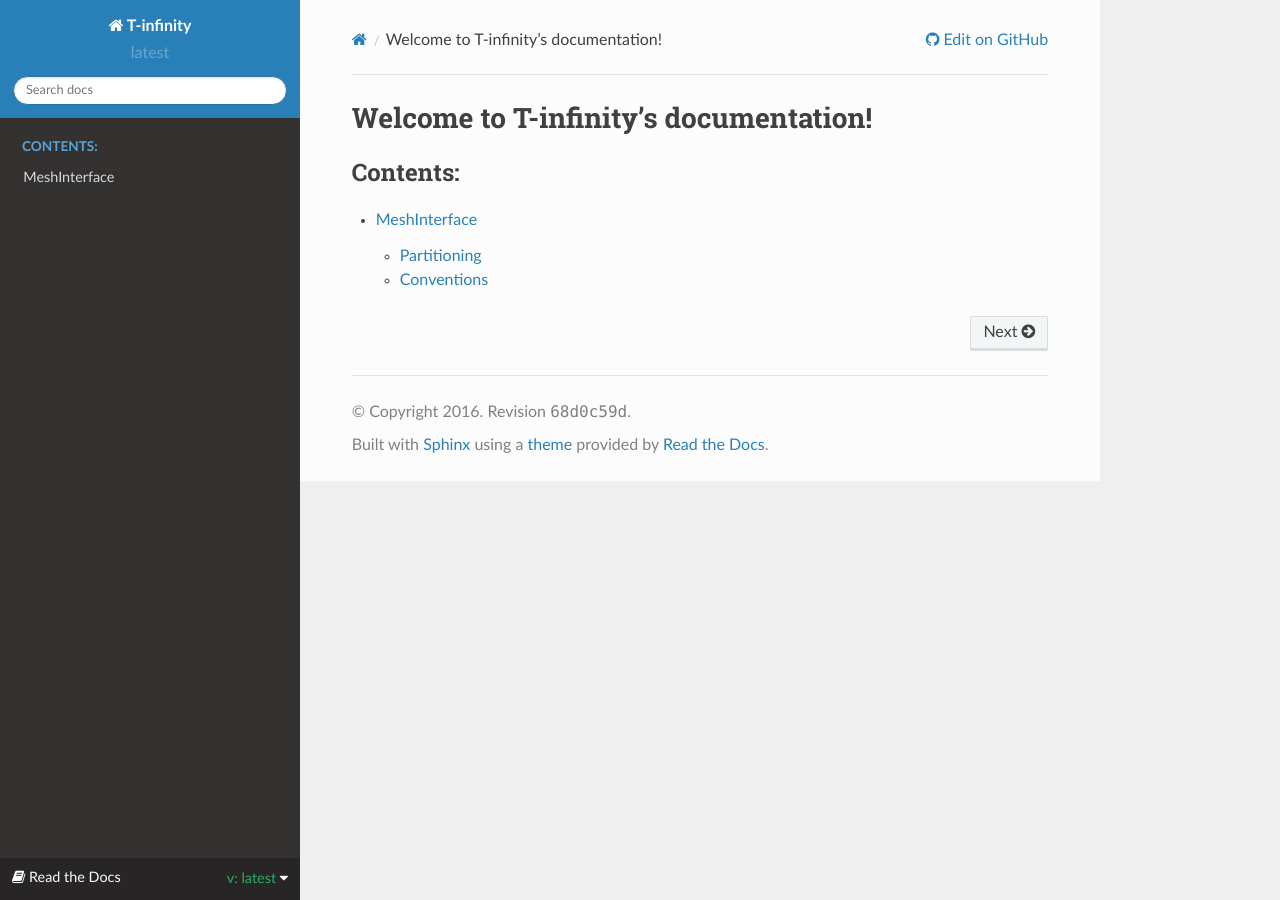
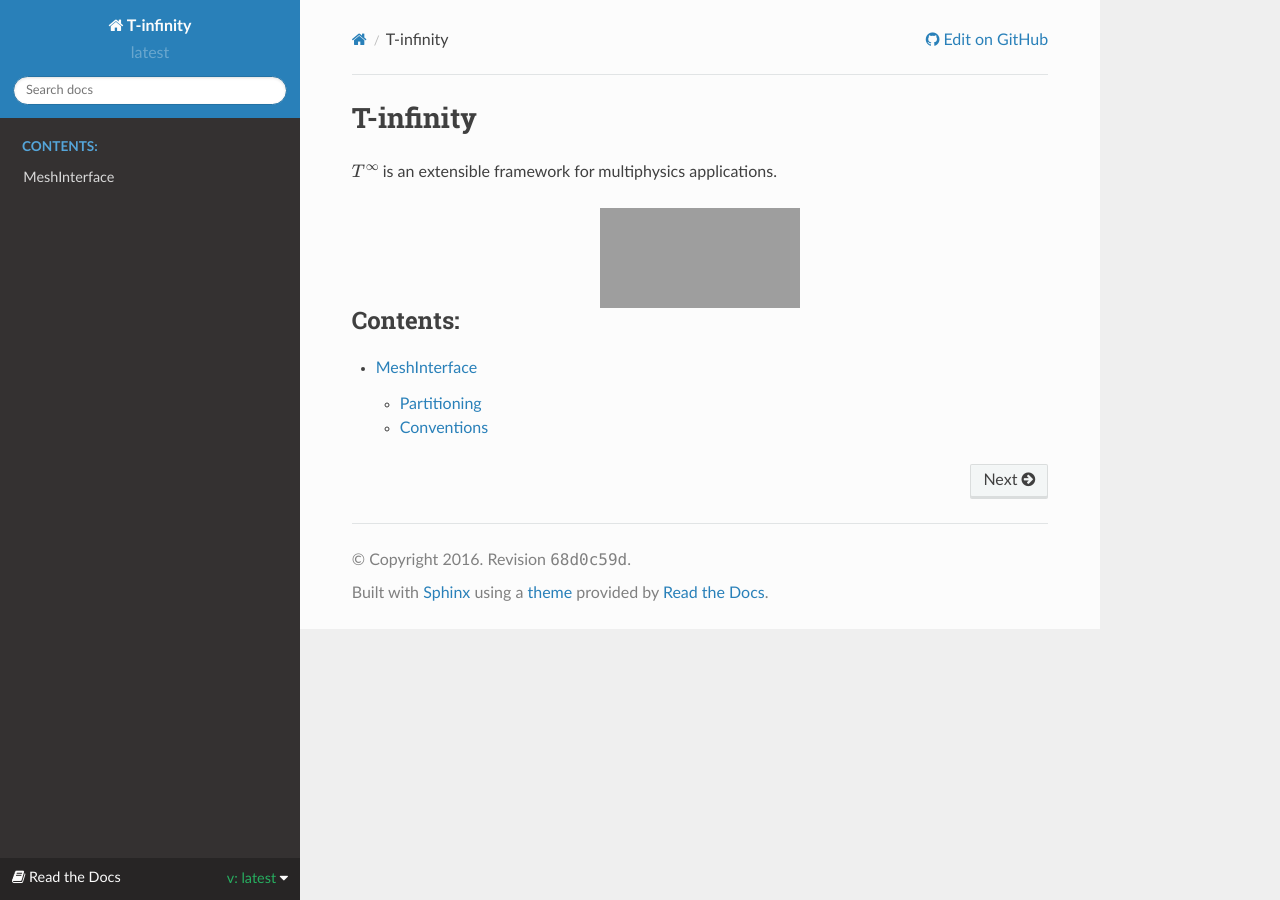
Before and after one commit to T-infinity/T-infinity-docs, a Sphinx documentation site: the page built from docs/index.rst, in a window 1280 px wide. Built offline with Sphinx 7.4.7 and the Read the Docs theme 2.0.0, drawn with Linux system fonts in a browser that asks for light colours; formulas are drawn with MathJax 3; grey boxes are pictures that could not be loaded.

```diff
--- a/docs/index.rst
+++ b/docs/index.rst
@@ -1,6 +1,13 @@
+T-infinity
+==========
+:math:`T^{\infty}` is an extensible framework for multiphysics applications.
 
-Welcome to T-infinity's documentation!
-======================================
+.. image:: t-inf-blue-ring.jpg
+   :width: 200px
+   :align: center
+   :height: 100px
+   :alt: alternate text
+
 
 .. toctree::
    :maxdepth: 2
```
Also changed, not shown: docs/t-inf-blue-ring.png (added).
